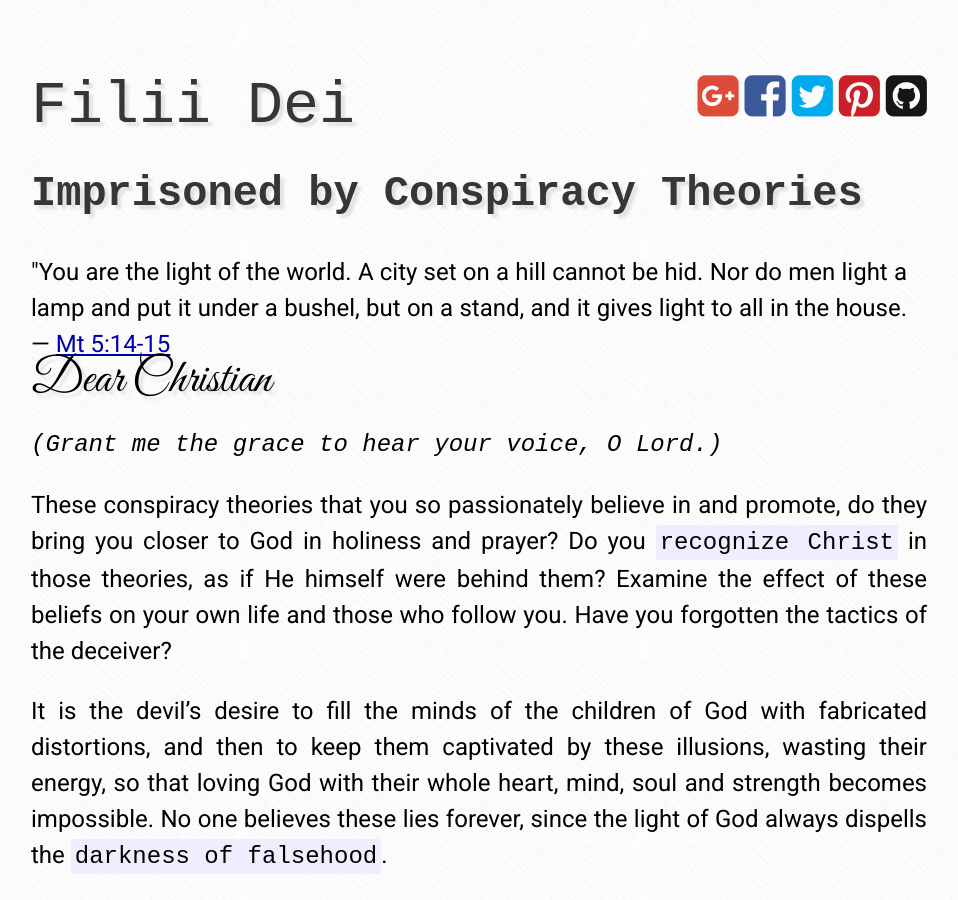
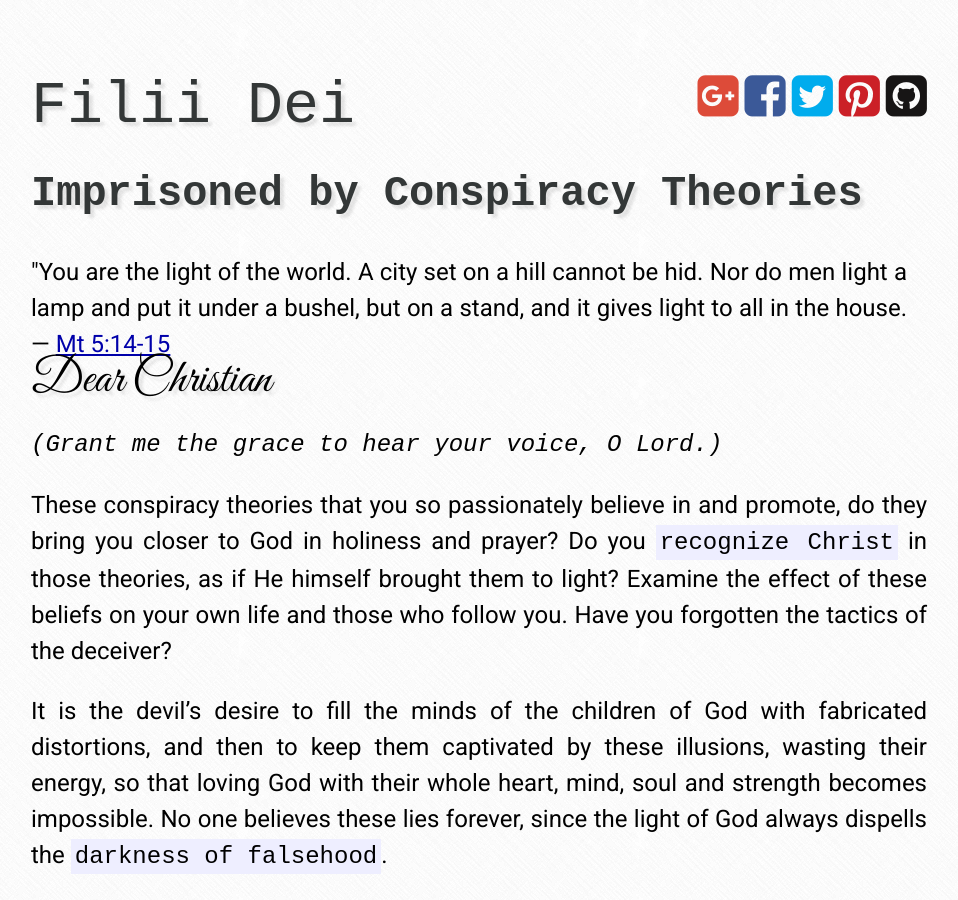
Before and after one commit to afrikatoliek/afrikatoliek.github.io, a Jekyll site: the page built from _posts/2014-12-15-conspiracy-theories.md, in a window 1280 px wide and 900 px high. Shown: the whole window, without its empty margins (161-1119 px from the left). Built offline with Jekyll 4.4.1, drawn with Linux system fonts in a browser that asks for light colours; nearby versions of some CDN libraries; some web fonts are replaced.

Commit message:
Content updated.

```diff
--- a/_posts/2014-12-15-conspiracy-theories.md
+++ b/_posts/2014-12-15-conspiracy-theories.md
@@ -18,7 +18,7 @@ image: https://lh6.googleusercontent.com/-i_uadtAdbtc/VInYNB8dO6I/AAAAAAAAN4c/0H
 
 _(Grant me the grace to hear your voice, O Lord.)_
 
-These conspiracy theories that you so passionately believe in and promote, do they bring you closer to God in holiness and prayer? Do you **recognize Christ** in those theories, as if He himself were behind them? Examine the effect of these beliefs on your own life and those who follow you. Have you forgotten the tactics of the deceiver?
+These conspiracy theories that you so passionately believe in and promote, do they bring you closer to God in holiness and prayer? Do you **recognize Christ** in those theories, as if He himself brought them to light? Examine the effect of these beliefs on your own life and those who follow you. Have you forgotten the tactics of the deceiver?
 
 It is the devil's desire to fill the minds of the children of God with fabricated distortions, and then to keep them captivated by these illusions, wasting their energy, so that loving God with their whole heart, mind, soul and strength becomes impossible. No one believes these lies forever, since the light of God always dispells the **darkness of falsehood**.
 
```
